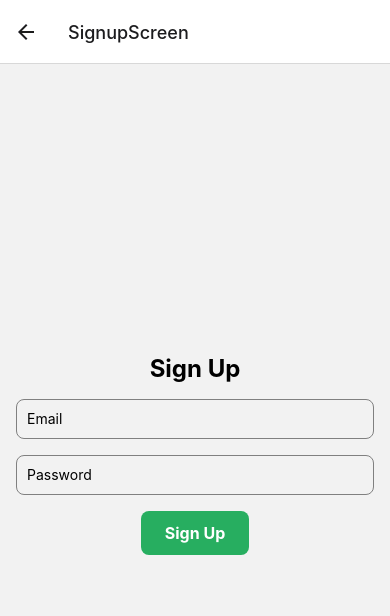
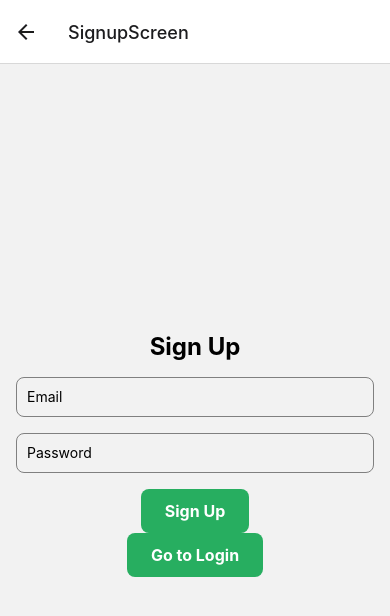
Before and after one commit to okvignesh/vproject, a React Native app: screen /SignupScreen in a window 390 px wide. Shown: the top 616 px of the page. Built offline with nearby package versions, Linux system fonts and the light colour scheme.

Commit message:
Login navigation in signup screen

```diff
--- a/src/containers/SignupScreen/index.js
+++ b/src/containers/SignupScreen/index.js
@@ -5,11 +5,11 @@ import {
   TextInput,
   TouchableOpacity,
   StyleSheet,
+  Alert,
 } from 'react-native';
 import auth from '@react-native-firebase/auth';
 
-const SignupScreen = () => {
-  const [username, setUsername] = useState('');
+const SignupScreen = props => {
   const [email, setEmail] = useState('');
   const [password, setPassword] = useState('');
 
@@ -20,6 +20,9 @@ const SignupScreen = () => {
       .createUserWithEmailAndPassword(email, password)
       .then(() => {
         console.log('User account created & signed in!');
+        setEmail('');
+        setPassword('');
+        Alert.alert('Signup got success');
       })
       .catch(error => {
         if (error.code === 'auth/email-already-in-use') {
@@ -32,6 +35,10 @@ const SignupScreen = () => {
 
         console.error(error);
       });
+  };
+
+  const handleLogin = () => {
+    props.navigation.navigate('LoginScreen');
   };
 
   return (
@@ -57,6 +64,10 @@ const SignupScreen = () => {
 
       <TouchableOpacity style={styles.button} onPress={handleSignup}>
         <Text style={styles.buttonText}>Sign Up</Text>
+      </TouchableOpacity>
+
+      <TouchableOpacity style={styles.button} onPress={handleLogin}>
+        <Text style={styles.buttonText}>Go to Login</Text>
       </TouchableOpacity>
     </View>
   );
```
